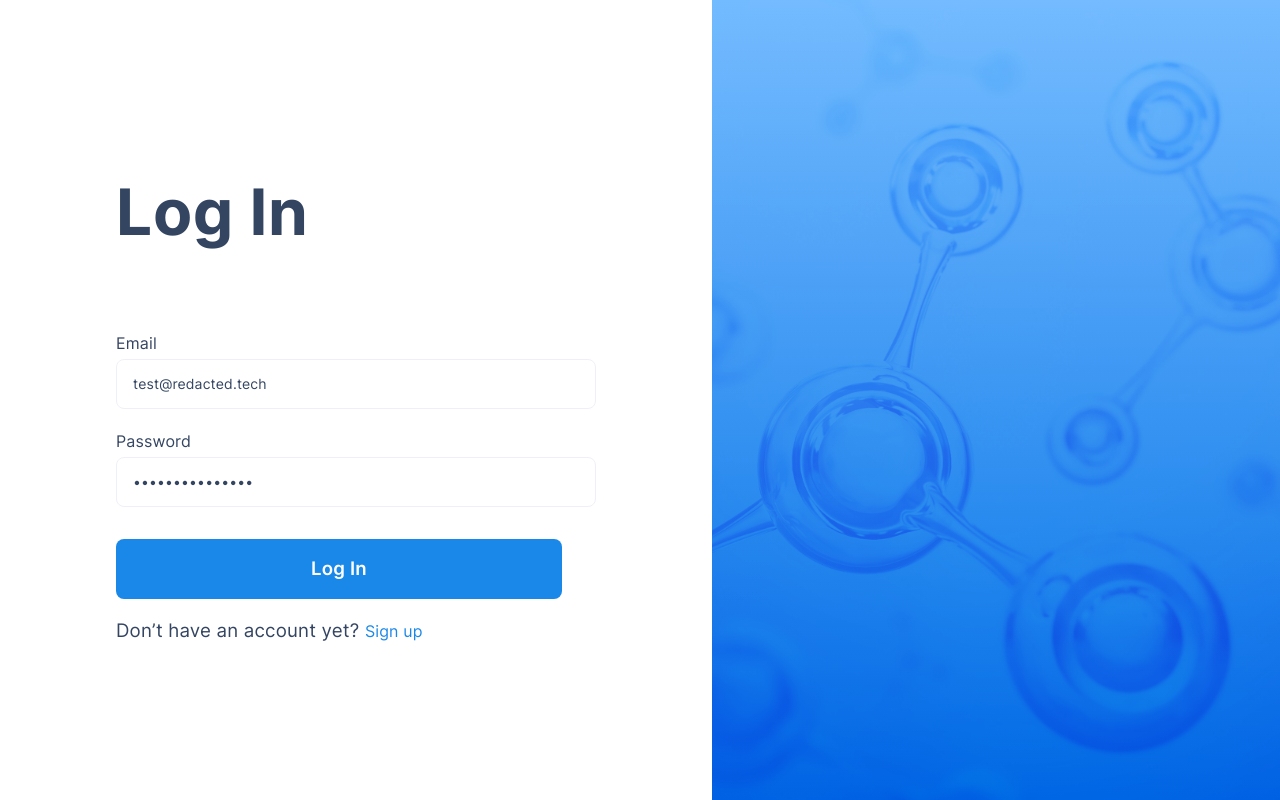
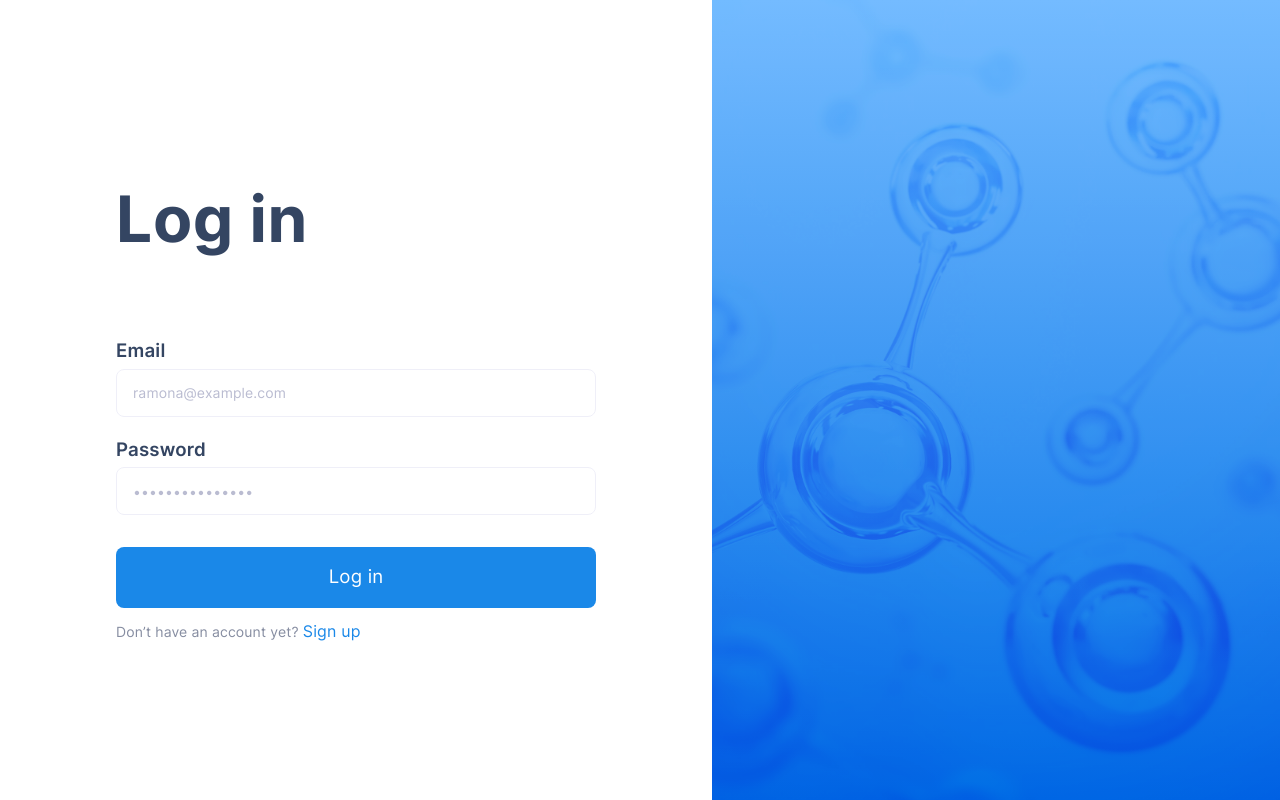
Before and after one commit to michaeljfuller/galaxy-test, a React (Create React App) app: page /login in a window 1280 px wide. Built offline with nearby package versions, Linux system fonts and the light colour scheme.

Commit message:
Update styling of LogInScreen to match Figma
Now I have internet and can see the values again.

```diff
--- a/src/screens/LogInScreen.tsx
+++ b/src/screens/LogInScreen.tsx
@@ -28,7 +28,7 @@ export function LogInScreen(props: LogInScreenProps) {
     return <div className={css.root}>
         <div className={css.formContainer}>
             <div>
-                <h1>Log In</h1>
+                <h1>Log in</h1>
                 <LogInForm
                     onSubmit={handleSubmit}
                     error={error}
--- a/src/screens/LogInScreen/LogInForm.tsx
+++ b/src/screens/LogInScreen/LogInForm.tsx
@@ -14,8 +14,8 @@ export interface LogInFormProps {
 
 export function LogInForm(props: LogInFormProps) {
     const {disabled} = props;
-    const [email, setEmail] = useState("test@redacted.tech");
-    const [password, setPassword] = useState("testPassword123");
+    const [email, setEmail] = useState("");
+    const [password, setPassword] = useState("");
 
     const handleSubmit: FormHTMLAttributes<HTMLFormElement>['onSubmit'] = async (event) => {
         event.preventDefault();
@@ -54,9 +54,9 @@ export function LogInForm(props: LogInFormProps) {
 
         {props.error ? <p className={css.error}>{props.error}</p> : null}
 
-        <input disabled={disabled} type="submit" value="Log In" />
+        <input disabled={disabled} type="submit" value="Log in" />
 
-        <p>Don’t have an account yet? <Link to="/sign-up">Sign up</Link></p>
+        <p className={css.signUp}>Don’t have an account yet? <Link to="/sign-up">Sign up</Link></p>
 
     </form>;
 }
--- a/src/screens/LogInScreen/LogInScreenForm.module.scss
+++ b/src/screens/LogInScreen/LogInScreenForm.module.scss
@@ -3,9 +3,10 @@
 .root {
   display: flex;
   flex-direction: column;
+  width: 480px;
 
   input {
-    width: 446px;
+    width: 100%;
     &::placeholder {
       color: color.$grey-light;
     }
@@ -24,4 +25,9 @@
     margin: 0;
     padding-bottom: 5px;
   }
+
+  .signUp {
+    font-size: 14px;
+    color: color.$grey;
+  }
 }
--- a/styles/button.scss
+++ b/styles/button.scss
@@ -1,8 +1,10 @@
 @use 'color';
 @use 'typography';
+@use 'font';
 
 @mixin primary {
   @include typography.button-heading;
+  @include font.Inter;
 
   padding: 21px 24px;
 
--- a/styles/input.scss
+++ b/styles/input.scss
@@ -9,7 +9,7 @@
   border: 1px solid color.$grey-faint;
   border-radius: 8px;
 
-  box-sizing: content-box;
+  box-sizing: border-box;
   font-size: 14px;
 
   &:disabled {
@@ -23,4 +23,7 @@
   display: flex;
   flex-direction: column;
   gap: 8px;
+  span {
+    @include typography.button-heading;
+  }
 }
```
